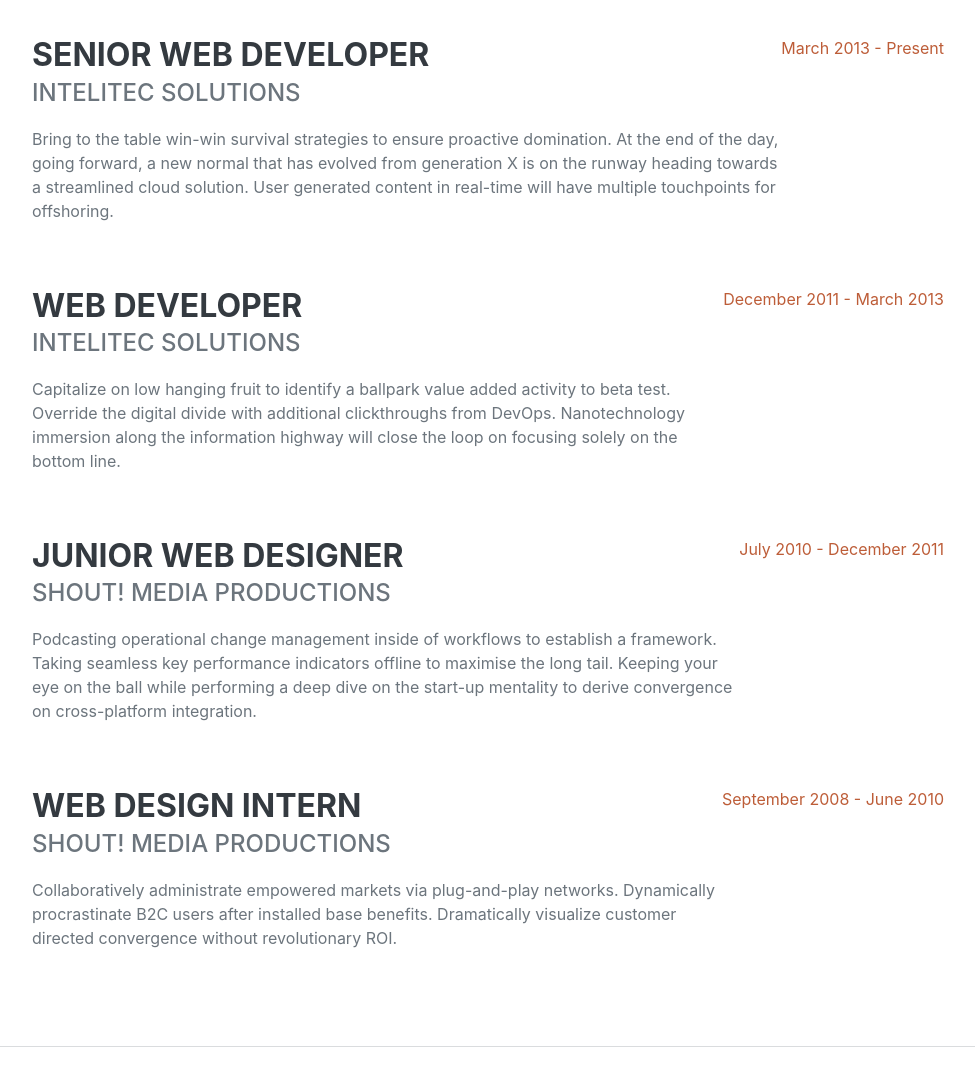
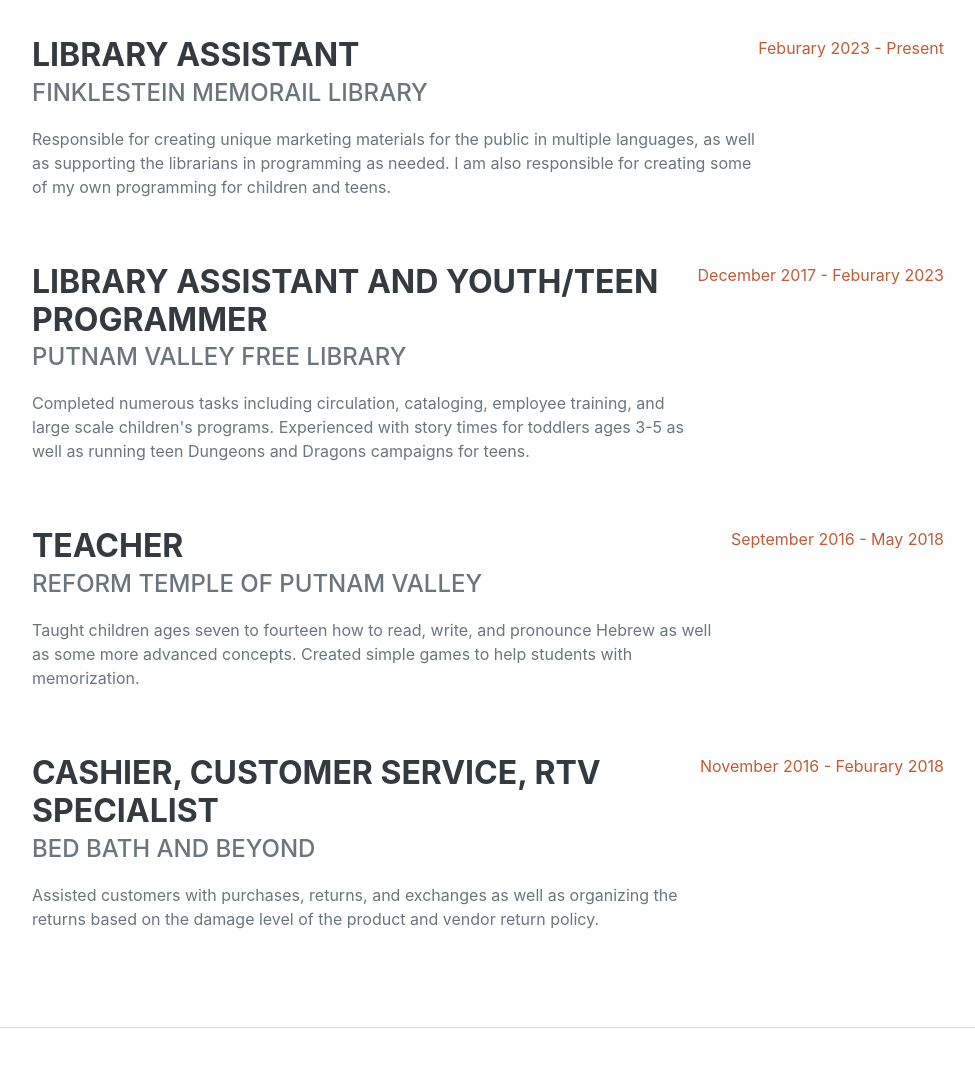
Before and after one commit to isabellemo/isabellemo.github.io, a plain HTML site: page index.html in a window 1280 px wide. Shown: the part 960-2046 px from the top of the page, without its empty margins (288-1263 px from the left). Drawn offline with nearby package versions, Linux system fonts and the light colour scheme; a web font is replaced by a local one.

Commit message:
home page v. 8

```diff
--- a/index.html
+++ b/index.html
@@ -45,10 +45,10 @@
                         <span class="text-primary">Molle</span>
                     </h1>
                     <div class="subheading mb-5">
-                        3542 Berry Street · Cheyenne Wells, CO 80810 · (317) 585-8468 ·
-                        <a href="mailto:name@email.com">name@email.com</a>
+                        Lake Peekskill, NY 10537 · (914) 930-9437 ·
+                        <a href="mailto:name@email.com">imolle111@gmail.com</a>
                     </div>
-                    <p class="lead mb-5">I am experienced in leveraging agile frameworks to provide a robust synopsis for high level overviews. Iterative approaches to corporate strategy foster collaborative thinking to further the overall value proposition.</p>
+                    <p class="lead mb-5">I am experienced in working with children in a library setting. I have run programs for children of all ages from baby story times to teen Dungeons and Dragons.</p>
                     <div class="social-icons">
                         <a class="social-icon" href="#!"><i class="fab fa-linkedin-in"></i></a>
                         <a class="social-icon" href="#!"><i class="fab fa-github"></i></a>
@@ -59,40 +59,41 @@
             </section>
             <hr class="m-0" />
             <!-- Experience-->
+             <!--The order of these might not be exact. Will need to take another look at that on a later day.-->
             <section class="resume-section" id="experience">
                 <div class="resume-section-content">
                     <h2 class="mb-5">Experience</h2>
                     <div class="d-flex flex-column flex-md-row justify-content-between mb-5">
                         <div class="flex-grow-1">
-                            <h3 class="mb-0">Senior Web Developer</h3>
-                            <div class="subheading mb-3">Intelitec Solutions</div>
-                            <p>Bring to the table win-win survival strategies to ensure proactive domination. At the end of the day, going forward, a new normal that has evolved from generation X is on the runway heading towards a streamlined cloud solution. User generated content in real-time will have multiple touchpoints for offshoring.</p>
+                            <h3 class="mb-0">Library Assistant</h3>
+                            <div class="subheading mb-3">Finklestein Memorail Library</div>
+                            <p>Responsible for creating unique marketing materials for the public in multiple languages, as well as supporting the librarians in programming as needed. I am also responsible for creating some of my own programming for children and teens.</p>
                         </div>
-                        <div class="flex-shrink-0"><span class="text-primary">March 2013 - Present</span></div>
+                        <div class="flex-shrink-0"><span class="text-primary">Feburary 2023 - Present</span></div>
                     </div>
                     <div class="d-flex flex-column flex-md-row justify-content-between mb-5">
                         <div class="flex-grow-1">
-                            <h3 class="mb-0">Web Developer</h3>
-                            <div class="subheading mb-3">Intelitec Solutions</div>
-                            <p>Capitalize on low hanging fruit to identify a ballpark value added activity to beta test. Override the digital divide with additional clickthroughs from DevOps. Nanotechnology immersion along the information highway will close the loop on focusing solely on the bottom line.</p>
+                            <h3 class="mb-0">Library Assistant and Youth/Teen programmer</h3>
+                            <div class="subheading mb-3">Putnam Valley Free Library</div>
+                            <p>Completed numerous tasks including circulation, cataloging, employee training, and large scale children's programs. Experienced with story times for toddlers ages 3-5 as well as running teen Dungeons and Dragons campaigns for teens.</p>
                         </div>
-                        <div class="flex-shrink-0"><span class="text-primary">December 2011 - March 2013</span></div>
+                        <div class="flex-shrink-0"><span class="text-primary">December 2017 - Feburary 2023</span></div>
                     </div>
                     <div class="d-flex flex-column flex-md-row justify-content-between mb-5">
                         <div class="flex-grow-1">
-                            <h3 class="mb-0">Junior Web Designer</h3>
-                            <div class="subheading mb-3">Shout! Media Productions</div>
-                            <p>Podcasting operational change management inside of workflows to establish a framework. Taking seamless key performance indicators offline to maximise the long tail. Keeping your eye on the ball while performing a deep dive on the start-up mentality to derive convergence on cross-platform integration.</p>
+                            <h3 class="mb-0">Teacher</h3>
+                            <div class="subheading mb-3">Reform Temple of Putnam Valley</div>
+                            <p>Taught children ages seven to fourteen how to read, write, and pronounce Hebrew as well as some more advanced concepts. Created simple games to help students with memorization.</p>
                         </div>
-                        <div class="flex-shrink-0"><span class="text-primary">July 2010 - December 2011</span></div>
+                        <div class="flex-shrink-0"><span class="text-primary">September 2016 - May 2018</span></div>
                     </div>
                     <div class="d-flex flex-column flex-md-row justify-content-between">
                         <div class="flex-grow-1">
-                            <h3 class="mb-0">Web Design Intern</h3>
-                            <div class="subheading mb-3">Shout! Media Productions</div>
-                            <p>Collaboratively administrate empowered markets via plug-and-play networks. Dynamically procrastinate B2C users after installed base benefits. Dramatically visualize customer directed convergence without revolutionary ROI.</p>
+                            <h3 class="mb-0">Cashier, Customer Service, RTV Specialist</h3>
+                            <div class="subheading mb-3">Bed Bath and Beyond</div>
+                            <p>Assisted customers with purchases, returns, and exchanges as well as organizing the returns based on the damage level of the product and vendor return policy.</p>
                         </div>
-                        <div class="flex-shrink-0"><span class="text-primary">September 2008 - June 2010</span></div>
+                        <div class="flex-shrink-0"><span class="text-primary">November 2016 - Feburary 2018</span></div>
                     </div>
                 </div>
             </section>
```
